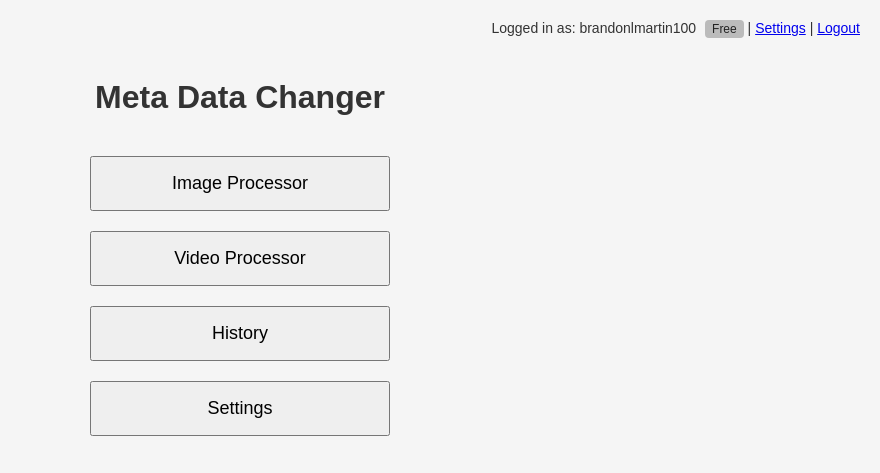
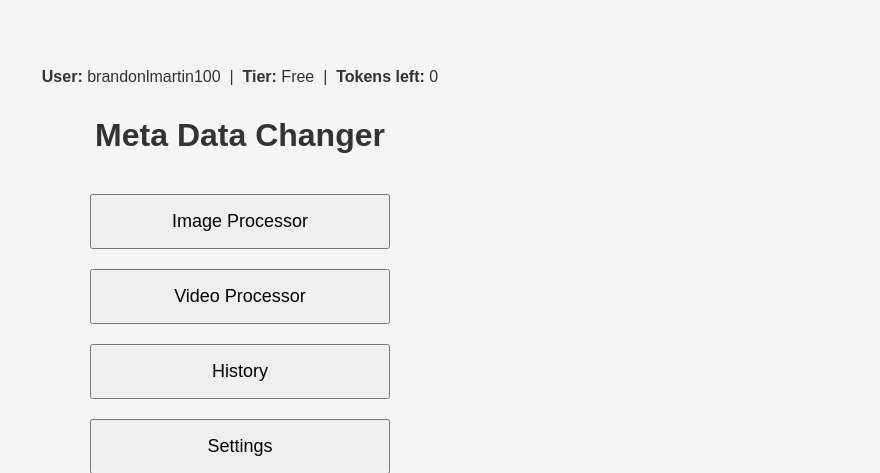
Before and after one commit to BrandonM01/METAMORPH, a Flask app: page / in a window 1280 px wide. Shown: the top 473 px of the page, without its empty margins (400-1280 px from the left). Run offline with Flask 3, Linux system fonts and the light colour scheme; a user stored in the database is signed in.

Commit message:
Update base.html

```diff
--- a/templates/base.html
+++ b/templates/base.html
@@ -16,18 +16,10 @@ body {
 <body class="{% if current_user.is_authenticated and current_user.dark_mode_enabled %}dark-mode{% endif %}">
 
 {% if current_user.is_authenticated %}
-<div style="position: absolute; top: 20px; right: 20px; font-size: 14px;">
-    Logged in as: {{ current_user.username }}
-    {% if current_user.plan == 'pro+' %}
-        <span style="background: #9c27b0; color: #fff; border-radius: 4px; padding: 2px 7px; font-size: 12px; margin-left: 5px;">Pro+</span>
-    {% elif current_user.plan == 'pro' %}
-        <span style="background: #1976d2; color: #fff; border-radius: 4px; padding: 2px 7px; font-size: 12px; margin-left: 5px;">Pro</span>
-    {% else %}
-        <span style="background: #bbb; color: #222; border-radius: 4px; padding: 2px 7px; font-size: 12px; margin-left: 5px;">Free</span>
-    {% endif %}
-    |
-    <a href="{{ url_for('settings') }}" class="nav-link">Settings</a> |
-    <a href="{{ url_for('logout') }}" class="nav-link">Logout</a>
+<div class="user-status-bar" style="padding: 10px 20px; background: #f4f4f4; font-size: 16px; margin-bottom: 7px; border-radius: 0 0 6px 6px;">
+    <b>User:</b> {{ current_user.username }} &nbsp;|&nbsp;
+    <b>Tier:</b> {{ current_user.plan|capitalize }} &nbsp;|&nbsp;
+    <b>Tokens left:</b> <span id="tokens-left">{{ current_user.tokens }}</span>
 </div>
 {% endif %}
 
```
